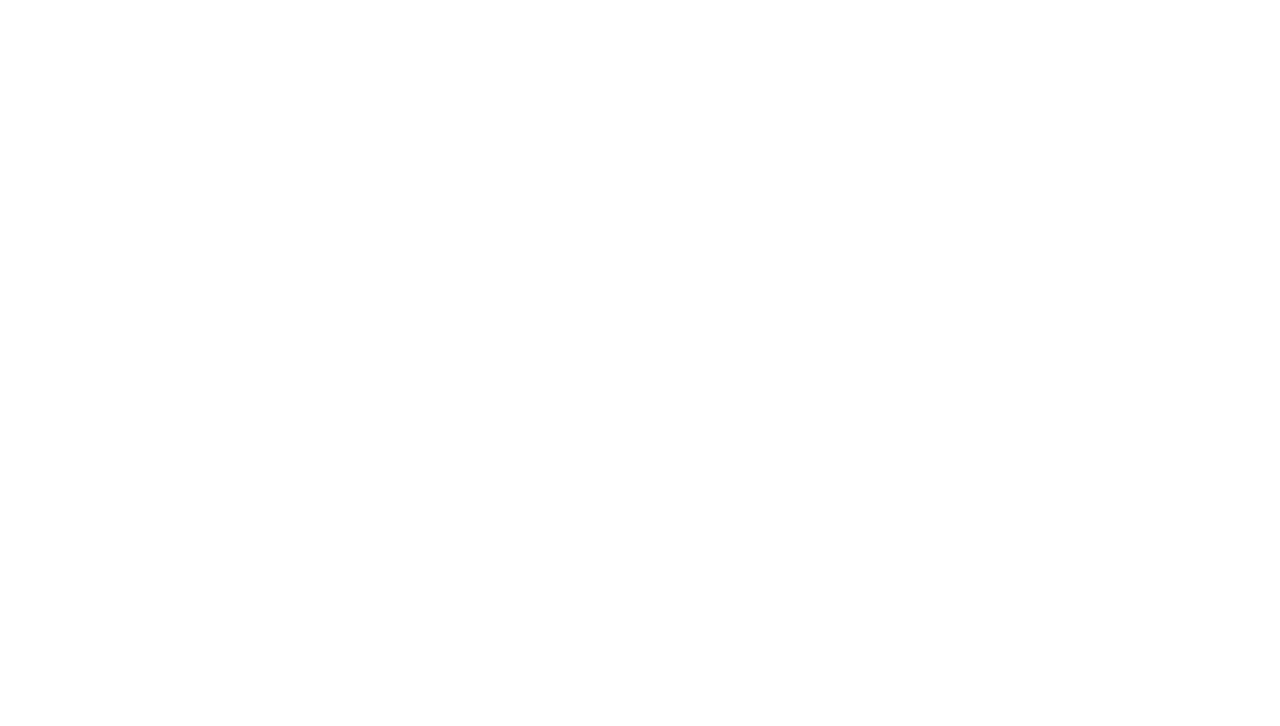
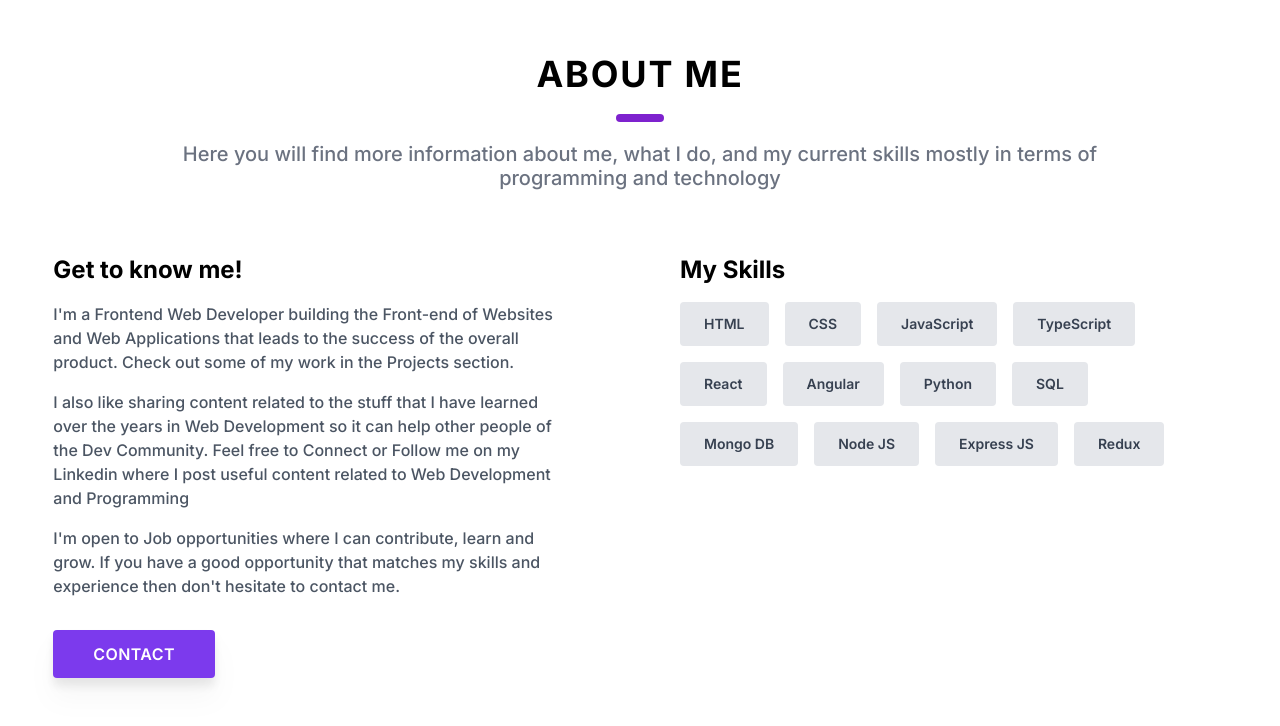
Before and after one commit to sandeep-reddy1101/portfolio, a Next.js app: page / in a window 1280 px wide. Shown: the part 874-1600 px from the top of the page. Before the commit the page ends 800 px from the top, so only its background shows below. Built offline with nearby package versions, Linux system fonts and the light colour scheme.

Commit message:
adding about component

```diff
--- a/app/page.tsx
+++ b/app/page.tsx
@@ -1,4 +1,5 @@
 "use client";
+import About from "@/components/about";
 import Hero from "@/components/hero";
 import Nav from "@/components/nav";
 import { useState } from "react";
@@ -12,6 +13,7 @@ export default function Home() {
     <div className={darkMode ? "dark" : ""}>
       <Nav darkMode={darkMode} toggleDarkMode={toggleDarkMode} />
       <Hero />
+      <About />
     </div>
   );
 }
--- /dev/null
+++ b/components/about-content.tsx
@@ -0,0 +1,59 @@
+import Button from "./button";
+
+export default function AboutContent() {
+  const skills = [
+    "HTML",
+    "CSS",
+    "JavaScript",
+    "TypeScript",
+    "React",
+    "Angular",
+    "Python",
+    "SQL",
+    "Mongo DB",
+    "Node JS",
+    "Express JS",
+    "Redux",
+  ];
+  return (
+    <div className="grid grid-cols-1 lg:grid-cols-2 gap-20">
+      <div>
+        <div className="font-bold text-2xl mb-4 dark:text-white">Get to know me!</div>
+        <div className="text-base font-medium text-gray-600 w-11/12 leading-6 mb-4 dark:text-gray-400">
+          I'm a Frontend Web Developer building the Front-end of Websites and
+          Web Applications that leads to the success of the overall product.
+          Check out some of my work in the Projects section.
+        </div>
+        <div className="text-base font-medium text-gray-600 w-11/12 leading-6 mb-4 dark:text-gray-400">
+          I also like sharing content related to the stuff that I have learned
+          over the years in Web Development so it can help other people of the
+          Dev Community. Feel free to Connect or Follow me on my Linkedin where
+          I post useful content related to Web Development and Programming
+        </div>
+        <div className="text-base font-medium text-gray-600 w-11/12 leading-6 mb-4 dark:text-gray-400">
+          I'm open to Job opportunities where I can contribute, learn and grow.
+          If you have a good opportunity that matches my skills and experience
+          then don't hesitate to contact me.
+        </div>
+        <div className="mt-8">
+          <Button>Contact</Button>
+        </div>
+      </div>
+      <div>
+        <div className="font-bold text-2xl mb-4 dark:text-white">My Skills</div>
+        <div className="flex flex-wrap">
+          {skills.map((item, idx) => {
+            return (
+              <div
+                key={idx}
+                className="px-6 py-3 mb-4 mr-4 text-sm rounded bg-gray-200 font-semibold text-gray-700 dark:bg-gray-800 dark:text-gray-300"
+              >
+                {item}
+              </div>
+            );
+          })}
+        </div>
+      </div>
+    </div>
+  );
+}
--- /dev/null
+++ b/components/about-header.tsx
@@ -0,0 +1,16 @@
+export default function AboutHeader() {
+  return (
+    <div className="mb-16">
+      <div className="block font-bold text-4xl uppercase tracking-wider text-center mb-12 relative text-black dark:text-white">
+        About Me
+        <div className="absolute top-full mt-5 left-1/2 transform -translate-x-1/2">
+          <div className="h-2 w-12 bg-purple-700 rounded-md"></div>
+        </div>
+      </div>
+      <div className="block text-center text-gray-500 text-xl font-medium max-w-screen-lg mx-auto leading-6">
+        Here you will find more information about me, what I do, and my current
+        skills mostly in terms of programming and technology
+      </div>
+    </div>
+  );
+}
--- /dev/null
+++ b/components/about.tsx
@@ -0,0 +1,13 @@
+import AboutContent from "./about-content";
+import AboutHeader from "./about-header";
+
+export default function About() {
+  return (
+    <div id="about" className="py-32 bg-white dark:bg-gray-900">
+      <div className="max-w-screen-xl w-11/12 m-auto">
+        <AboutHeader />
+        <AboutContent />
+      </div>
+    </div>
+  );
+}
--- /dev/null
+++ b/components/button.tsx
@@ -0,0 +1,7 @@
+export default function Button({ children }: { children: React.ReactNode }) {
+  return (
+    <button className="bg-violet-600 text-white text-base font-semibold py-3 px-10 rounded uppercase transform transition-transform hover:translate-y-[-3px] drop-shadow-xl tracking-wide">
+      {children}
+    </button>
+  );
+}
--- a/components/hero.tsx
+++ b/components/hero.tsx
@@ -2,6 +2,7 @@ import LinkedInIcon from "@mui/icons-material/LinkedIn";
 import TwitterIcon from "@mui/icons-material/Twitter";
 import GitHubIcon from "@mui/icons-material/GitHub";
 import Link from "next/link";
+import Button from "./button";
 
 export default function Hero() {
   const socialMedia = [
@@ -24,19 +25,17 @@ export default function Hero() {
           </p>
         </div>
         <div className="mt-12 text-center">
-          <button className="bg-violet-600 text-white text-base font-semibold py-3 px-10 rounded uppercase transform transition-transform hover:translate-y-[-3px] drop-shadow-xl tracking-wide">
-            Projects
-          </button>
+          <Button>Projects</Button>
         </div>
       </div>
-      <div className="hidden md:block absolute top-1/2 left-0 transform -translate-y-1/2 bg-white drop-shadow-2xl p-2 dark:bg-gray-600 rounded">
+      <div className="hidden md:block absolute top-1/2 left-0 transform -translate-y-1/2 bg-white drop-shadow-2xl p-2 dark:bg-gray-900 rounded">
         <div className="w-12">
           {socialMedia.map((item) => {
             return (
               <Link
                 key={item.name}
                 href={item.link}
-                className="w-full block p-3 transition duration-300 hover:bg-gray-200 rounded-md dark:hover:bg-gray-100"
+                className="w-full block p-3 transition duration-300 hover:bg-gray-200 rounded-md dark:hover:bg-gray-700 dark:text-white"
               >
                 {item.icon}
               </Link>
--- a/components/nav.tsx
+++ b/components/nav.tsx
@@ -45,7 +45,7 @@ export default function Nav({ darkMode, toggleDarkMode }: navProps) {
             {darkMode ? (
               <WbIncandescentIcon className="text-yellow-200" />
             ) : (
-              <DarkModeIcon />
+              <DarkModeIcon className="text-black"/>
             )}
           </div>
           <button
```
